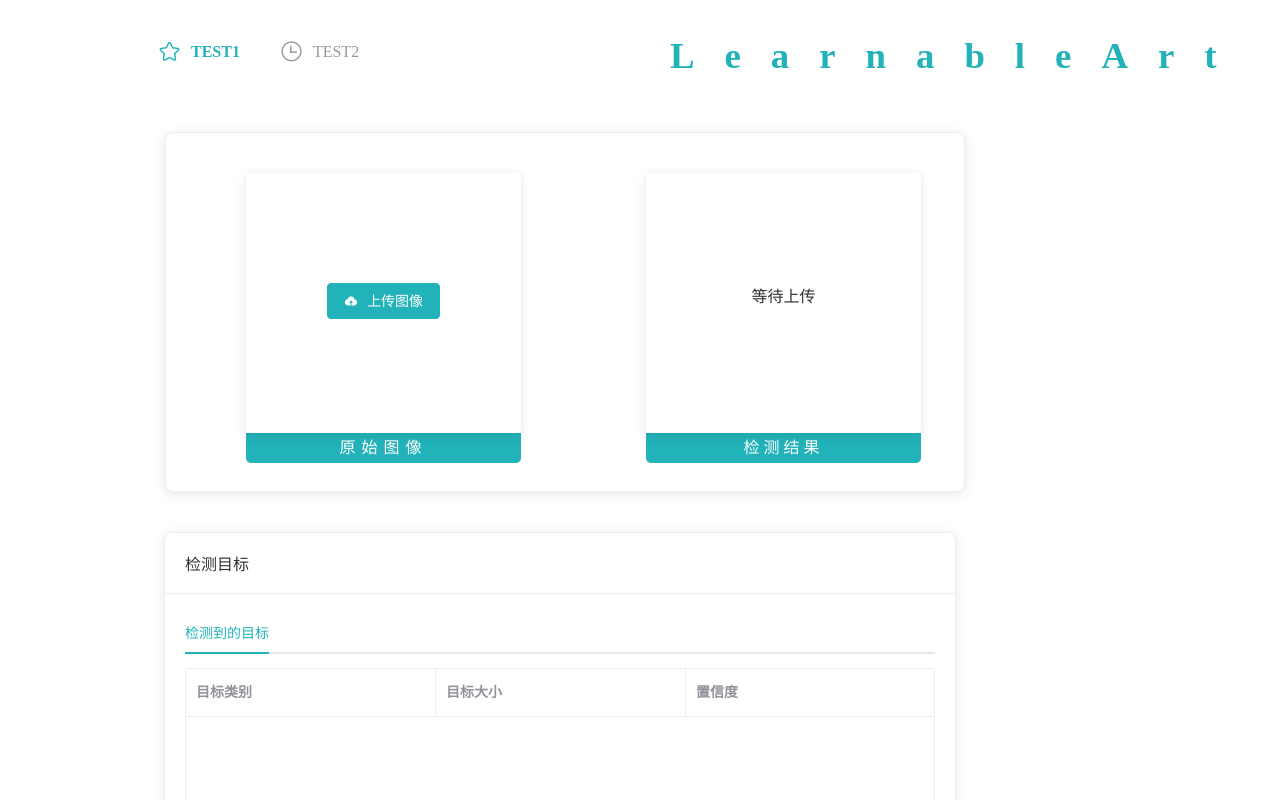
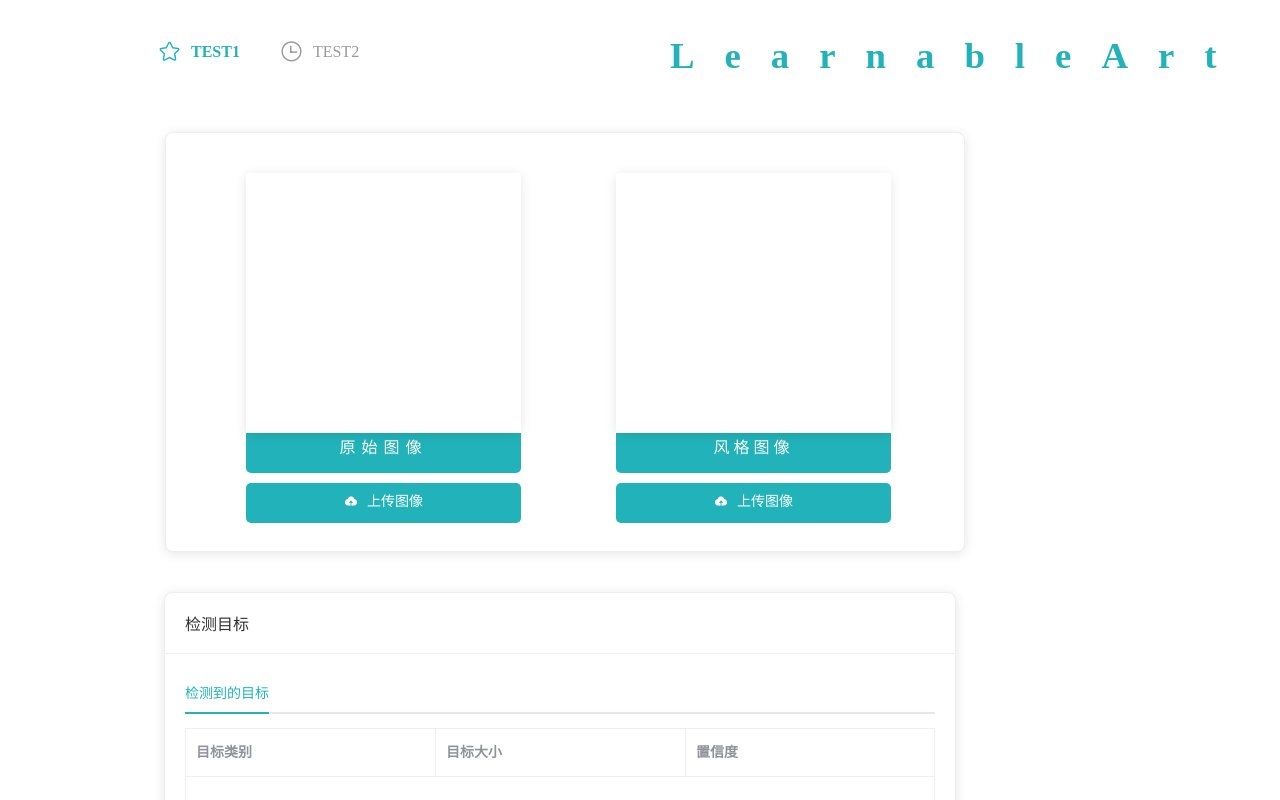
Before and after one commit to RUiN-jiarun/LearnableArt, a Vue app in the folder frontend/: page / in a window 1280 px wide. Shown: the top 800 px of the page. Built offline with nearby package versions, Linux system fonts and the light colour scheme.

Commit message:
button fixed

```diff
--- a/frontend/src/components/Content.vue
+++ b/frontend/src/components/Content.vue
@@ -1,7 +1,7 @@
 <template>
   <div id="Content">
     <el-dialog
-      title="AI预测中"
+      title="上传中"
       :visible.sync="dialogTableVisible"
       :show-close="false"
       :close-on-press-escape="false"
@@ -21,7 +21,7 @@
           style="
             border-radius: 8px;
             width: 800px;
-            height: 360px;
+            height: 420px;
             margin-bottom: -30px;
           "
         >
@@ -39,8 +39,17 @@
               >
                 <div slot="error">
                   <div slot="placeholder" class="error">
-                    <el-button
-                      v-show="showbutton"
+
+                  </div>
+                </div>
+              </el-image>
+            </div>
+            <div class="img_info_1" style="border-radius: 0 0 5px 5px">
+              <span style="color: white; letter-spacing: 6px">原始图像</span>
+            </div>
+            <div class="img_info_1" style="border-radius: 5px">
+              <el-button
+                      v-show="showbutton2"
                       type="primary"
                       icon="el-icon-upload"
                       class="download_bt"
@@ -54,19 +63,15 @@
                         type="file"
                         @change="update"
                       />
+                      <!-- 更改此处的ref函数？ -->
                     </el-button>
-                  </div>
-                </div>
-              </el-image>
-            </div>
-            <div class="img_info_1" style="border-radius: 0 0 5px 5px">
-              <span style="color: white; letter-spacing: 6px">原始图像</span>
             </div>
           </div>
-          <div class="demo-image__preview2">
+
+          <div class="demo-image__preview1">
             <div
               v-loading="loading"
-              element-loading-text="处理中,请耐心等待"
+              element-loading-text="上传图片中"
               element-loading-spinner="el-icon-loading"
             >
               <el-image
@@ -76,12 +81,35 @@
                 style="border-radius: 3px 3px 0 0"
               >
                 <div slot="error">
-                  <div slot="placeholder" class="error">{{ wait_return }}</div>
+                  <div slot="placeholder" class="error">
+
+                  </div>
+
                 </div>
+
               </el-image>
             </div>
             <div class="img_info_1" style="border-radius: 0 0 5px 5px">
-              <span style="color: white; letter-spacing: 4px">检测结果</span>
+              <span style="color: white; letter-spacing: 4px">风格图像</span>
+            </div>
+            <div class="img_info_1" style="border-radius: 5px">
+              <el-button
+                      v-show="showbutton2"
+                      type="primary"
+                      icon="el-icon-upload"
+                      class="download_bt"
+                      v-on:click="true_upload"
+                    >
+                      上传图像
+                      <input
+                        ref="upload"
+                        style="display: none"
+                        name="file"
+                        type="file"
+                        @change="update"
+                      />
+                      <!-- 更改此处的ref函数？ -->
+                    </el-button>
             </div>
           </div>
         </el-card>
@@ -91,9 +119,9 @@
         <el-card style="border-radius: 8px">
           <div slot="header" class="clearfix">
             <span>检测目标</span>
-            <el-button
+            <!-- <el-button
               style="margin-left: 35px"
-              v-show="!showbutton"
+              v-show=true
               type="primary"
               icon="el-icon-upload"
               class="download_bt"
@@ -107,7 +135,7 @@
                 type="file"
                 @change="update"
               />
-            </el-button>
+            </el-button> -->
           </div>
           <el-tabs v-model="activeName">
             <el-tab-pane label="检测到的目标" name="first">
@@ -172,7 +200,8 @@ export default {
       loading: false,
       table: false,
       isNav: false,
-      showbutton: true,
+      showbutton1: true,
+      showbutton2: true,
       percentage: 0,
       fullscreenLoading: false,
       opacitys: {
@@ -182,7 +211,7 @@ export default {
     };
   },
   created: function () {
-    document.title = "YOLOv5目标检测WEB端";
+    document.title = "LearnableArt";
   },
   methods: {
     true_upload() {
@@ -220,17 +249,17 @@ export default {
       this.feat_list = [];
       this.fullscreenLoading = true;
       this.loading = true;
-      this.showbutton = false;
+      // this.showbutton = false;
       let file = e.target.files[0];
       this.url_1 = this.$options.methods.getObjectURL(file);
-      let param = new FormData(); //创建form对象
-      param.append("file", file, file.name); //通过append向form对象添加数据
+      let param = new FormData();               // 创建form对象
+      param.append("file", file, file.name);    // 通过append向form对象添加数据
       var timer = setInterval(() => {
         this.myFunc();
       }, 30);
       let config = {
         headers: { "Content-Type": "multipart/form-data" },
-      }; //添加请求头
+      };                                        // 添加请求头
       axios
         .post(this.server_url + "/upload", param, config)
         .then((response) => {
@@ -238,8 +267,8 @@ export default {
           clearInterval(timer);
           this.url_1 = response.data.image_url;
           this.srcList.push(this.url_1);
-          this.url_2 = response.data.draw_url;
-          this.srcList1.push(this.url_2);
+          // this.url_2 = response.data.draw_url;
+          // this.srcList1.push(this.url_2);
           this.fullscreenLoading = false;
           this.loading = false;
 
@@ -258,6 +287,7 @@ export default {
         });
     },
     myFunc() {
+      // A fake upload processing bar
       if (this.percentage + 33 < 99) {
         this.percentage = this.percentage + 33;
       } else {
@@ -267,7 +297,7 @@ export default {
     drawChart() {},
     notice1() {
       this.$notify({
-        title: "预测成功",
+        title: "上传成功",
         message: "点击图片可以查看大图",
         duration: 0,
         type: "success",
@@ -351,11 +381,11 @@ export default {
 
 #CT_image_1 {
   width: 90%;
-  height: 40%;
+  height: 50%;
   margin: 0px auto;
   padding: 0px auto;
   margin-right: 180px;
-  margin-bottom: 0px;
+  margin-bottom: 40px;
   border-radius: 4px;
 }
 
@@ -373,8 +403,9 @@ export default {
 }
 
 .img_info_1 {
-  height: 30px;
+  height: 40px;
   width: 275px;
+  margin-bottom: 10px;
   text-align: center;
   background-color: #21b3b9;
   line-height: 30px;
```
Also changed, not shown: 1 other file (tests, documents, lock files or other folders).
